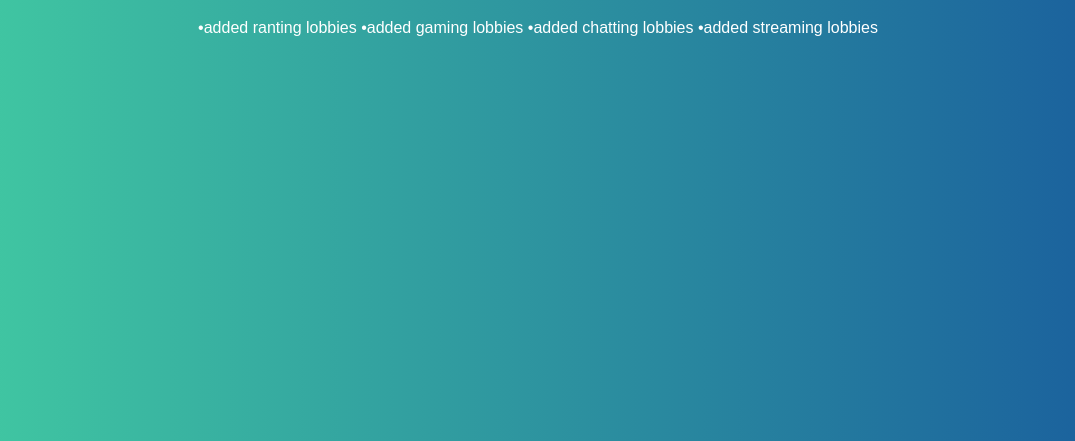
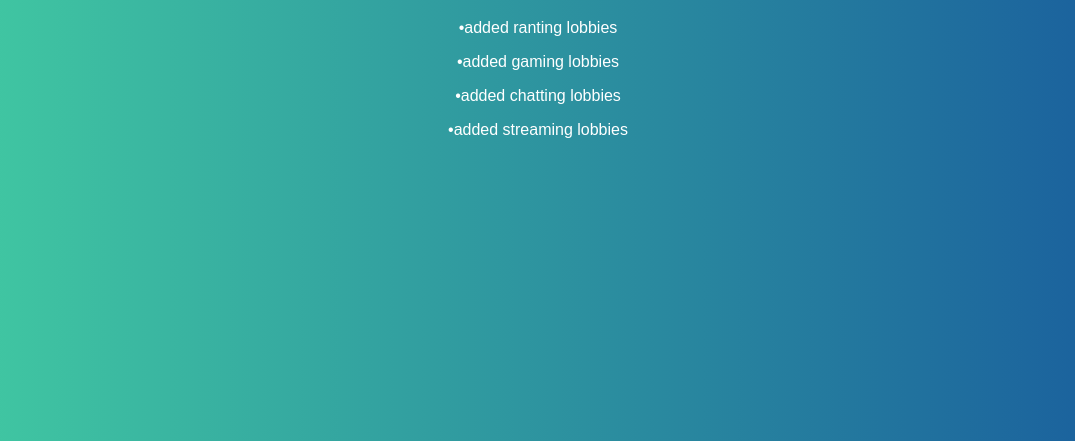
Before and after one commit to Ezecoo/cuties-portal, a plain HTML site: page portal.html in a window 1280 px wide. Shown: the part 359-800 px from the top of the page, without its empty margins (102-1177 px from the left). Drawn offline with Linux system fonts and the light colour scheme.

Commit message:
Update portal.html

```diff
--- a/portal.html
+++ b/portal.html
@@ -48,10 +48,10 @@
 
   <!-- Server Updates -->
   <h1>VC UPDATE</h1>
-  <p>•added ranting lobbies
-  •added gaming lobbies
-  •added chatting lobbies
-  •added streaming lobbies</p>
+  <p>•added ranting lobbies</p>
+  <p>•added gaming lobbies</p>
+  <p>•added chatting lobbies</p>
+  <p>•added streaming lobbies</p>
 
   <!-- Form (hidden by default) -->
   <form id="requestForm" class="hidden" action="https://formsubmit.co/ezekielbuyloses@gmail.com" method="POST">
```
